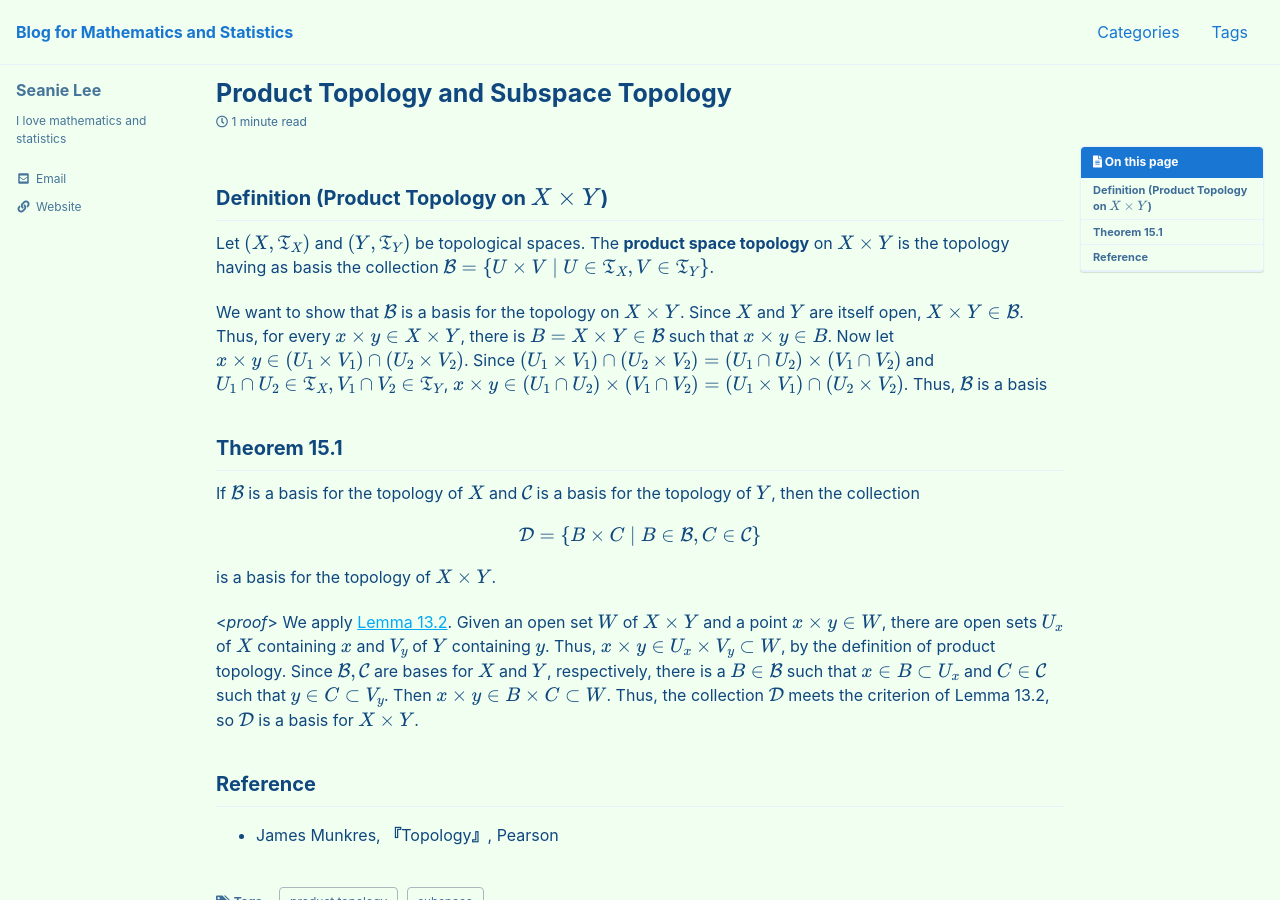
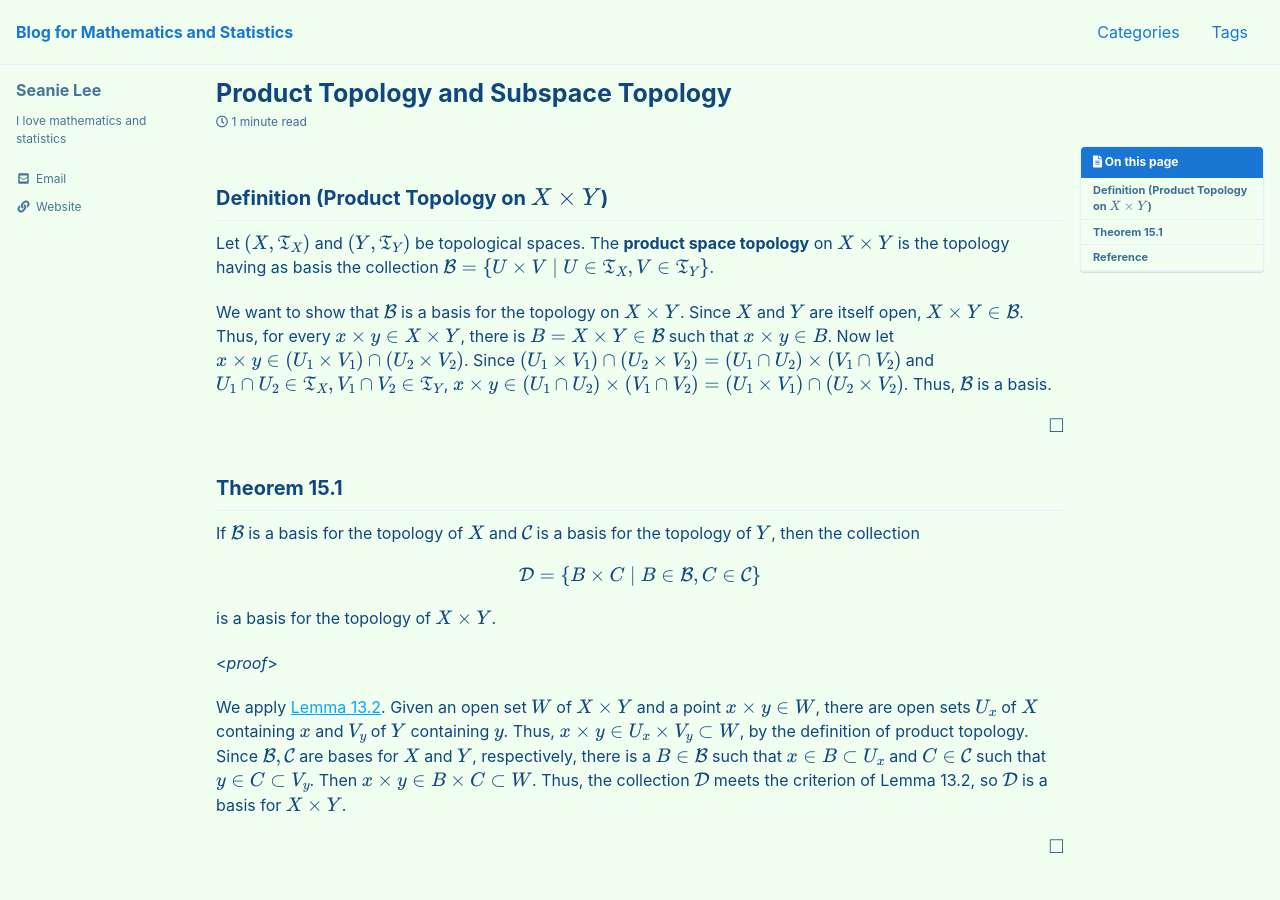
Before and after one commit to seanie12/blog, a Jekyll site: the page built from _posts/2022-02-01-product-top-subspace.md, in a window 1280 px wide and 900 px high. Built offline with Jekyll 4.4.1, drawn with Linux system fonts in a browser that asks for light colours; cached includes are drawn as plain includes; formulas are drawn with MathJax 3.

Commit message:
Update 2022-02-01-product-top-subspace.md

```diff
--- a/_posts/2022-02-01-product-top-subspace.md
+++ b/_posts/2022-02-01-product-top-subspace.md
@@ -19,7 +19,8 @@ comments : true
 ## Definition (Product Topology on $X \times Y$)
 Let $(X,\mathfrak{T}_X)$ and $(Y,\mathfrak{T}_Y)$ be topological spaces. The **product space topology** on $X\times Y$ is the topology having as basis the collection $\mathcal{B} = \\{U\times V \mid  U\in \mathfrak{T}_X, V\in \mathfrak{T}_Y\\}$.
 
-We want to show that $\mathcal{B}$ is a basis for the topology on $X\times Y$. Since $X$ and $Y$ are itself open, $X\times Y \in \mathcal{B}$. Thus, for every $x\times y \in X\times Y$, there is $B=X\times Y\in \mathcal{B}$ such that $x\times y \in B$. Now let $x\times y \in (U_1\times V_1) \cap (U_2\times V_2)$. Since $(U_1\times V_1) \cap (U_2\times V_2) = (U_1 \cap U_2)\times (V_1\cap V_2)$ and $U_1\cap U_2 \in \mathfrak{T}_X, V_1\cap V_2 \in \mathfrak{T}_Y$, $x\times y \in  (U_1 \cap U_2)\times (V_1\cap V_2) = (U_1\times V_1) \cap (U_2\times V_2)$. Thus, $\mathcal{B}$ is a basis
+We want to show that $\mathcal{B}$ is a basis for the topology on $X\times Y$. Since $X$ and $Y$ are itself open, $X\times Y \in \mathcal{B}$. Thus, for every $x\times y \in X\times Y$, there is $B=X\times Y\in \mathcal{B}$ such that $x\times y \in B$. Now let $x\times y \in (U_1\times V_1) \cap (U_2\times V_2)$. Since $(U_1\times V_1) \cap (U_2\times V_2) = (U_1 \cap U_2)\times (V_1\cap V_2)$ and $U_1\cap U_2 \in \mathfrak{T}_X, V_1\cap V_2 \in \mathfrak{T}_Y$, $x\times y \in  (U_1 \cap U_2)\times (V_1\cap V_2) = (U_1\times V_1) \cap (U_2\times V_2)$. Thus, $\mathcal{B}$ is a basis.
+
 $$\tag*{$\square$}$$
 
 ## Theorem 15.1
@@ -34,7 +35,10 @@ $$
 is a basis for the topology of $X\times Y$.
 
 <*proof*>
+
 We apply [Lemma 13.2](https://seanie12.github.io/blog/topology/open-basis/#lemma-132).  Given an open set $W$ of $X\times Y$ and a point $x\times y\in W$, there are open sets $U_x$ of $X$ containing $x$ and $V_y$ of $Y$ containing $y$. Thus, $x\times y \in U_x\times V_y \subset W$, by the definition of product topology. Since $\mathcal{B},\mathcal{C}$ are bases for $X$ and $Y$, respectively, there is a $B\in\mathcal{B}$ such that $x\in B\subset U_x$ and $C\in\mathcal{C}$ such that $y\in C\subset V_y$. Then $x\times y \in B\times C \subset W$. Thus, the collection $\mathcal{D}$ meets the criterion of Lemma 13.2, so $\mathcal{D}$ is a basis for $X\times Y$.
+
+$$\tag*{$\square$}$$
 
 ## Reference
 - James Munkres, **『**Topology**』**, Pearson
```
